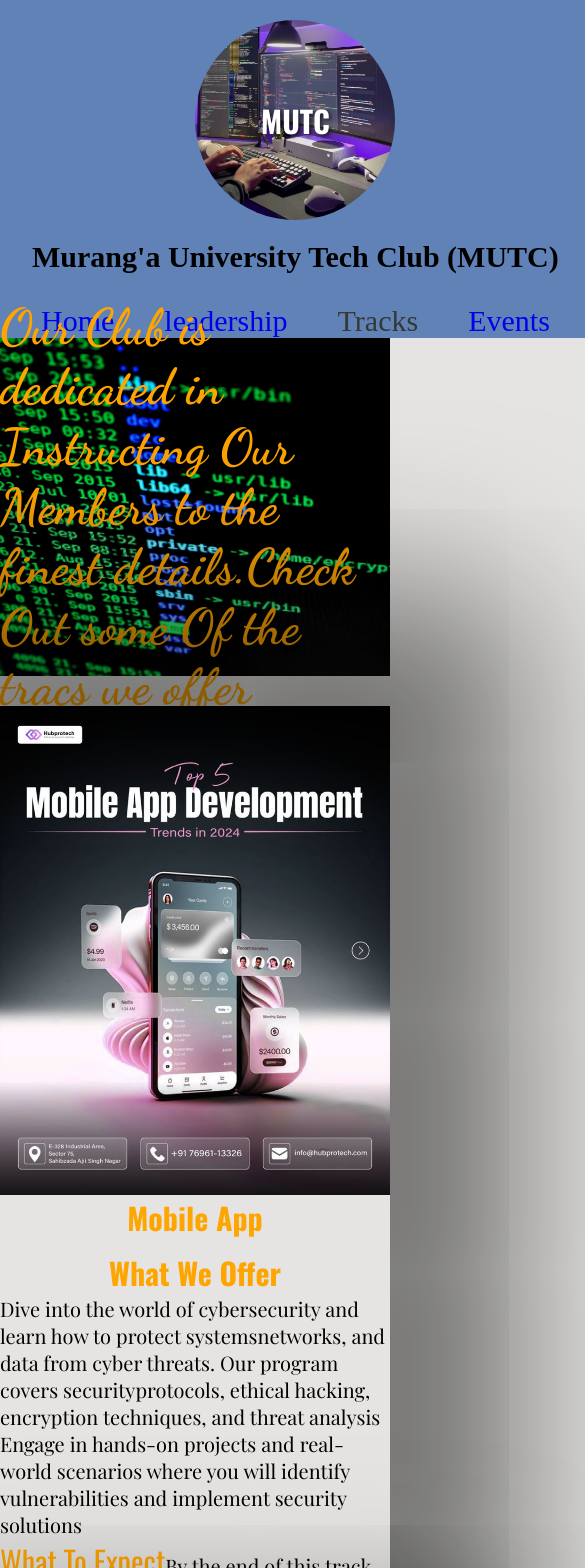
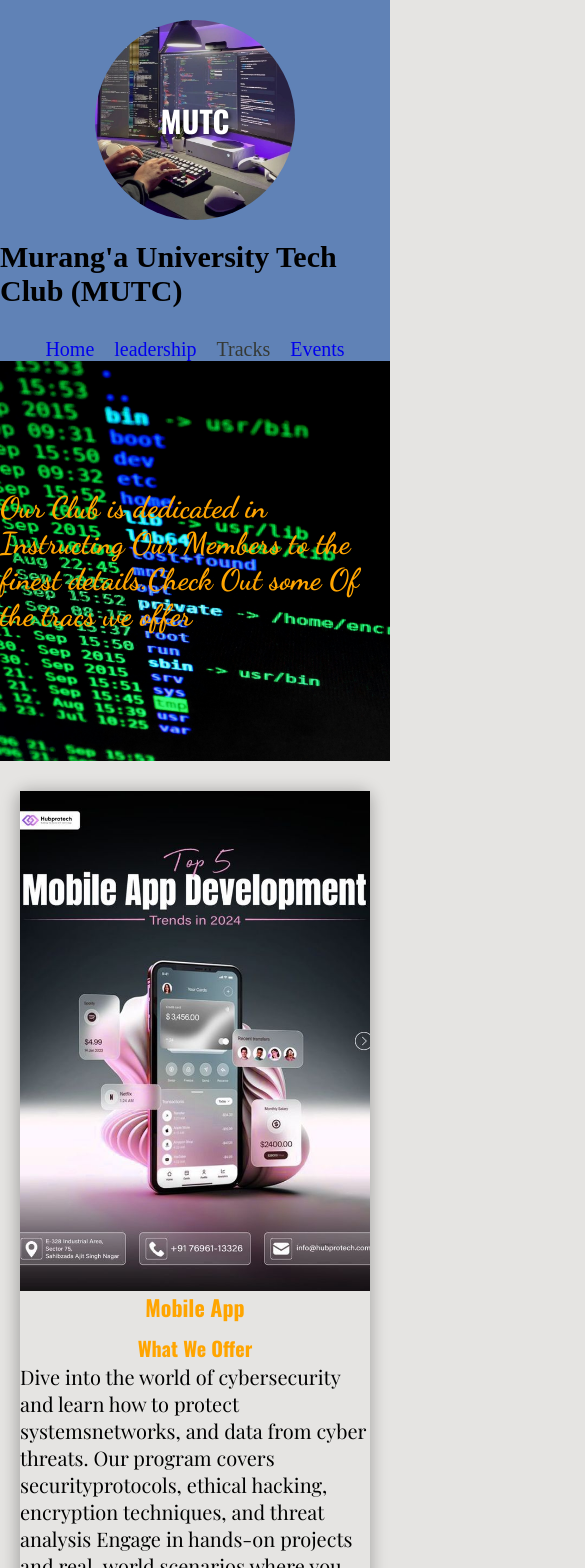
Before and after one commit to SamuelNjuguna-bot/MUTC, a React (Vite) app: page /tracks in a window 390 px wide. Shown: the top 1568 px of the page, 585 px wide, since content can reach past the window. Built offline with nearby package versions, Linux system fonts and the light colour scheme; a web font is replaced by a local one.

Commit message:
This commit makes the page responsive

```diff
--- a/src/Components/Header.css
+++ b/src/Components/Header.css
@@ -1,7 +1,6 @@
 .Header {
   background-color: var(--secondary-gray);
   min-height: 40vh;
-  min-width: 70vh;
   width: 100%;
 }
 
@@ -18,3 +17,9 @@
   color: purple;
   color: var(--color-black);
 }
+@media screen and (max-width: 37.5em) {
+  .links {
+    gap: 2rem;
+    font-size: 2rem;
+  }
+}
--- a/src/Components/footer.css
+++ b/src/Components/footer.css
@@ -1,10 +1,9 @@
 .footer-details {
   display: flex;
   justify-content: space-around;
-  min-width: 70vh;
+  width: 100%;
   min-height: 40vh;
   background-color: var(--color-black);
-  width: 100%;
 }
 .footer-logo {
   width: 10rem;
@@ -49,3 +48,11 @@
     flex-wrap: wrap important!;
   }
 }
+@media screen and (max-width: 39.375em) {
+  .footer-details {
+    flex-direction: column;
+    justify-content: center;
+    gap: 3rem;
+    align-items: center;
+  }
+}
--- a/src/Pages/Homepage.css
+++ b/src/Pages/Homepage.css
@@ -1,8 +1,7 @@
 .hero-image-wrapper {
-  min-width: 70vh;
+  width: 100%;
   margin-top: 3rem;
   height: 1000px;
-  width: 100%;
   position: relative;
 }
 .hero-image-wrapper img {
@@ -16,12 +15,11 @@
   left: 50%;
   top: 50%;
   transform: translate(-50%, -50%);
-  color:orange;
+  color: orange;
 }
 @media screen and (max-width: 50em) {
   .slogan {
     font-size: 3rem;
-
   }
 }
 
@@ -36,14 +34,13 @@
   background-repeat: no-repeat;
   background-size: cover;
   height: 600px;
-  min-width: 70vh;
+  width: 100%;
   height: 100%;
-  width: 100%;
   padding-bottom: 4rem;
   position: relative;
-  box-shadow: -4px 6px 91px -17px rgba(0,0,0,0.61);
--webkit-box-shadow: -4px 6px 91px -17px rgba(0,0,0,0.61);
--moz-box-shadow: -4px 6px 91px -17px rgba(0,0,0,0.61);
+  box-shadow: -4px 6px 91px -17px rgba(0, 0, 0, 0.61);
+  -webkit-box-shadow: -4px 6px 91px -17px rgba(0, 0, 0, 0.61);
+  -moz-box-shadow: -4px 6px 91px -17px rgba(0, 0, 0, 0.61);
 }
 
 .about-us-header {
@@ -103,12 +100,13 @@
   flex-wrap: wrap;
 }
 .testimonial {
-  width: 60vh;
+  width: 600px;
   gap: 2rem;
   display: flex;
   flex-direction: column;
   border-radius: 1rem;
   align-items: center;
+  margin: 3rem;
   margin: 2rem 2rem;
   position: relative;
   padding-bottom: 3rem;
@@ -135,3 +133,9 @@
 .speech-icon {
   color: orange;
 }
+@media screen and (max-width: 39.375em) {
+  .testimonial {
+    width: 400px;
+    width: 100%;
+  }
+}
--- a/src/Pages/Leadership.css
+++ b/src/Pages/Leadership.css
@@ -2,15 +2,15 @@
   display: flex;
   flex-wrap: wrap;
   justify-content: center;
-  gap: 5rem;
+  gap: 3rem;
 }
-.section-leadership-hero{
+.section-leadership-hero {
   height: 200px;
   display: flex;
   align-items: center;
   justify-content: center;
 }
-.section-leadership-hero h1{
+.section-leadership-hero h1 {
   text-transform: capitalize;
   font-size: 4rem;
   font-family: var(--italicised);
@@ -22,11 +22,11 @@
   align-items: center;
   flex-direction: column;
   gap: 1.5rem;
-  width: 600px;
+  width: 400px;
   height: 1000px;
   transition: transform 1.4s ease-in-out;
   transition: all 1.4s;
-  margin-bottom: 10rem;
+  margin-bottom: 2rem;
 }
 
 .leaders-container:hover {
@@ -36,8 +36,8 @@
 }
 
 .leader-image-wrapper {
-  width: 100%;
-  height: 75%;
+  width: 400px;
+  height: 800px;
   border-radius: 1rem;
   padding-top: 0;
 }
@@ -75,3 +75,18 @@
 .leader-socials-icons:hover {
   color: white;
 }
+@media screen and (max-width: 31.25em) {
+  .leaders-container {
+    width: 350px;
+    height: 800px;
+    gap: 1rem;
+    margin-top: 3rem;
+  }
+  .leader-image-wrapper {
+    width: 350px;
+    height: 600px;
+  }
+  .leaders {
+    gap: 1rem;
+  }
+}
--- a/src/Pages/Tracks.tsx
+++ b/src/Pages/Tracks.tsx
@@ -65,24 +65,20 @@ function Tracks() {
           <h1>Subscribe</h1>
         </div>
         <form action="">
-          <input
-            type="text"
-            className="nameInput"
-            placeholder="enter your name"
-          />
+          <input type="text" className="Input" placeholder="enter your name" />
           <input
             type="email"
-            className="emailInput"
+            className="Input"
             placeholder="enter your email"
           />
           <input
             type="text"
-            className="courseInput"
+            className="Input"
             placeholder="enter your course"
           />
           <input
             type="number"
-            className="YOfStudyInput"
+            className="Input"
             placeholder="enter your year of study"
           />
           <select name="" id="">
--- a/src/Pages/tracks.css
+++ b/src/Pages/tracks.css
@@ -3,12 +3,12 @@
   flex-wrap: wrap;
   justify-content: center;
   margin: 3rem 0;
-  gap: 4rem;
+  gap: 2rem;
 }
 .tracks-hero-section {
   display: flex;
   justify-content: center;
-  height: 40vh;
+  height: 400px;
   background: url("../assets/tracks-hero-header/tracks-hero-image.jpg");
   background-repeat: no-repeat;
   background-position: bottom;
@@ -30,12 +30,12 @@
   display: flex;
   position: relative;
   flex-direction: column;
-  width: 600px;
-  height: 1000px;
+  width: 400px;
+  height: 1100px;
   border-radius: 1rem;
-  box-shadow: 10px 3px 160px 122px rgba(0, 0, 0, 0.5);
-  -webkit-box-shadow: 10px 3px 160px 122px rgba(0, 0, 0, 0.5);
-  -moz-box-shadow: 10px 3px 160px 122px rgba(0, 0, 0, 0.5);
+  box-shadow: -1px 2px 15px 3px rgba(0, 0, 0, 0.25);
+  -webkit-box-shadow: -1px 2px 15px 3px rgba(0, 0, 0, 0.25);
+  -moz-box-shadow: -1px 2px 15px 3px rgba(0, 0, 0, 0.25);
   transition: transform 1.4s ease-in-out;
   transition: all 1.4s;
 }
@@ -48,7 +48,7 @@
   transform: scale(1.03);
 }
 .track-container-image-wrapper {
-  width: 100%;
+  width: 400px;
   height: 500px;
 }
 .track-container img {
@@ -58,13 +58,13 @@
 }
 
 .tracks-header {
-  font-size: 3rem;
+  font-size: 2rem;
   font-family: var(--secondary-font);
   color: orange;
 }
 .track {
   margin-bottom: 1rem;
-  font-size: 3rem;
+  font-size: 2.2rem;
   font-family: var(--secondary-font);
   color: orange;
 }
@@ -93,7 +93,7 @@
   font-size: 2rem;
   left: 40%;
   background-color: orange;
-  bottom: 3%;
+  bottom: 1%;
   color: white;
   border: none;
   transition: all 1s;
@@ -101,6 +101,7 @@
 .track-btn:hover {
   background-color: rgb(174, 130, 48);
 }
+
 /* Subscribe Part */
 .subscribe-part {
   display: flex;
@@ -125,14 +126,11 @@ form {
   border-radius: 2rem;
   margin: 6rem;
   background-color: var(--primary-color);
-  box-shadow: 10px 3px 160px 122px rgba(0, 0, 0, 0.5);
-  -webkit-box-shadow: 10px 3px 160px 122px rgba(0, 0, 0, 0.5);
-  -moz-box-shadow: 10px 3px 160px 122px rgba(0, 0, 0, 0.5);
+  box-shadow: -1px 2px 15px 3px rgba(0, 0, 0, 0.25);
+  -webkit-box-shadow: -1px 2px 15px 3px rgba(0, 0, 0, 0.25);
+  -moz-box-shadow: -1px 2px 15px 3px rgba(0, 0, 0, 0.25);
 }
-.YOfStudyInput,
-.courseInput,
-.emailInput,
-.nameInput {
+.Input {
   padding-right: 20rem;
   border-radius: 2rem;
   font-size: 2rem;
@@ -162,3 +160,33 @@ select {
   background-color: orange;
   color: white;
 }
+@media screen and (max-width: 37.5em) {
+  form {
+    width: 400px;
+  }
+  .Input,
+  .subscribe-btn,
+  select {
+    padding-right: 14rem;
+  }
+  .tracks-hero-header {
+    font-size: 3rem;
+  }
+}
+@media screen and (max-width: 25em) {
+  form {
+    width: 350px;
+  }
+  .track-container {
+    width: 350px;
+  }
+  .track-container-image-wrapper {
+    width: 350px;
+  }
+  .Input,
+  .subscribe-btn,
+  select {
+    padding-right: 8rem;
+    align-items: center;
+  }
+}
```
Also changed, not shown: src/Pages/Events.css (+5 -7 lines), src/Pages/Events.tsx (+45 -25 lines), src/Pages/dummy.md (+1 -0 lines).
